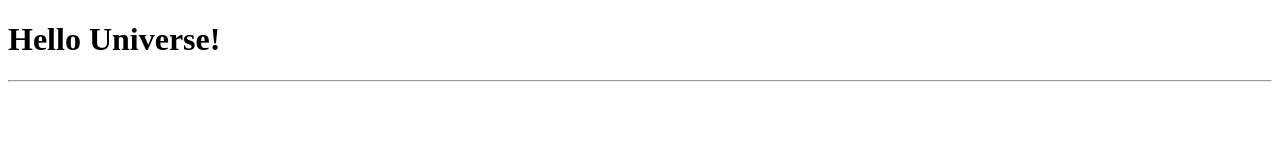
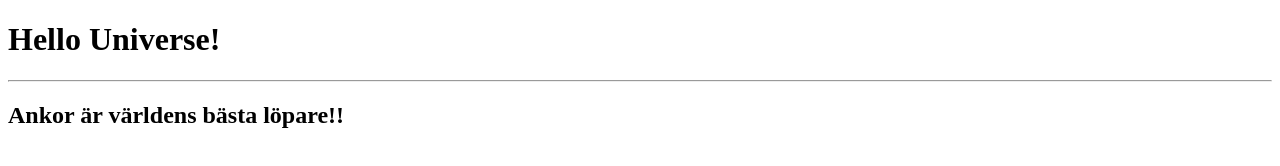
Before and after one commit to CasperHogstrom/demo220901, a plain HTML site: page index.html in a window 1280 px wide. Drawn offline with Linux system fonts and the light colour scheme.

Commit message:
Added text to support the greatness of the duck

```diff
--- a/index.html
+++ b/index.html
@@ -9,5 +9,6 @@
 <body>
     <h1>Hello Universe!</h1>
     <hr/>
+    <h2>Ankor är världens bästa löpare!!</h2>
 </body>
 </html>
```
